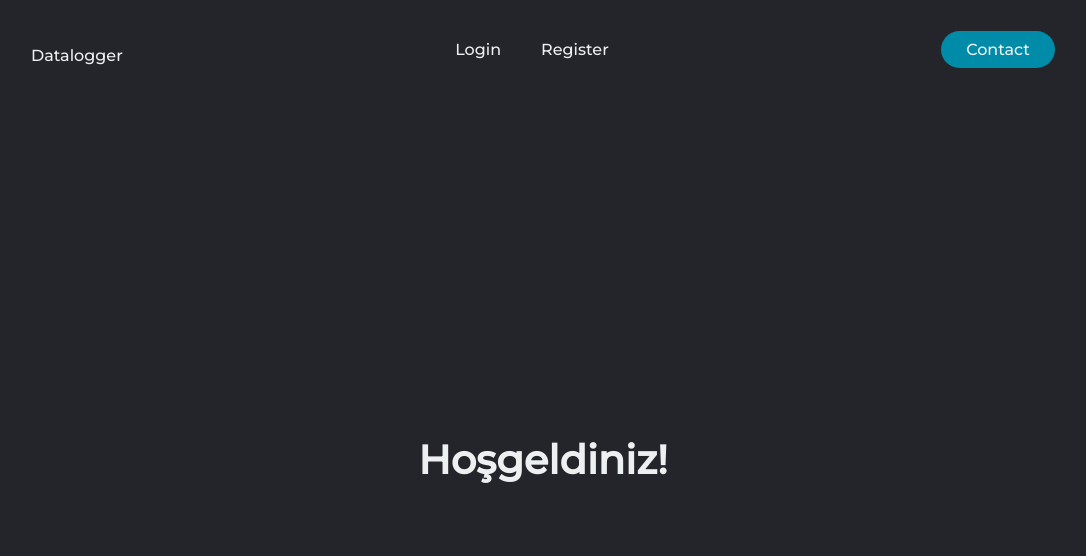
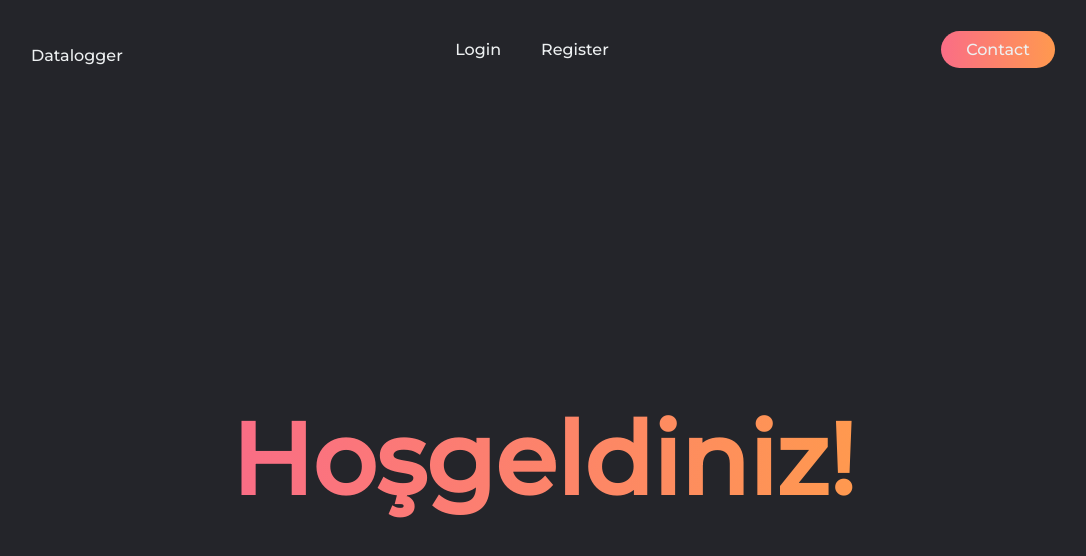
Before and after one commit to mertsiyami/datalogger_frontend, a React (Create React App) app: page / in a window 1280 px wide. Shown: the top 556 px of the page, without its empty margins (97-1183 px from the left). Built offline with nearby package versions, Linux system fonts and the light colour scheme; no server answers.

Commit message:
small changes

```diff
--- a/src/components/Header/Header.scss
+++ b/src/components/Header/Header.scss
@@ -38,12 +38,9 @@ li, a, button {
 
 button {
   padding: 9px 25px;
-  background-color: $secondary-color;
+  background: linear-gradient(270deg, #ff994f, #fa6d86);
   border: none;
   border-radius: 50px;
   cursor: pointer;
   transition: all 0.3s ease 0s;
-  &:hover {
-    background-color: $secondary-color-hover;
-  }
 }
--- a/src/components/Home/Home.scss
+++ b/src/components/Home/Home.scss
@@ -8,11 +8,13 @@
   height: calc(100vh - 60px); // Header ve Footer hariç tüm ekranı kaplasın
   text-align: center;
   background-color: $primary-color;
-  color: $primary-text-color;
 
   h1 {
-    font-size: 2.5rem;
+    font-size: 100px;
     font-weight: bold;
     margin-bottom: 20px;
+    background: linear-gradient(270deg, #ff994f, #fa6d86); /* Gradyan renk geçişi */
+    -webkit-background-clip: text; /* Gradyanı metne uygula */
+    color: transparent; /* Metni saydam yaparak sadece gradyanın görünmesini sağla */
   }
 }
```
